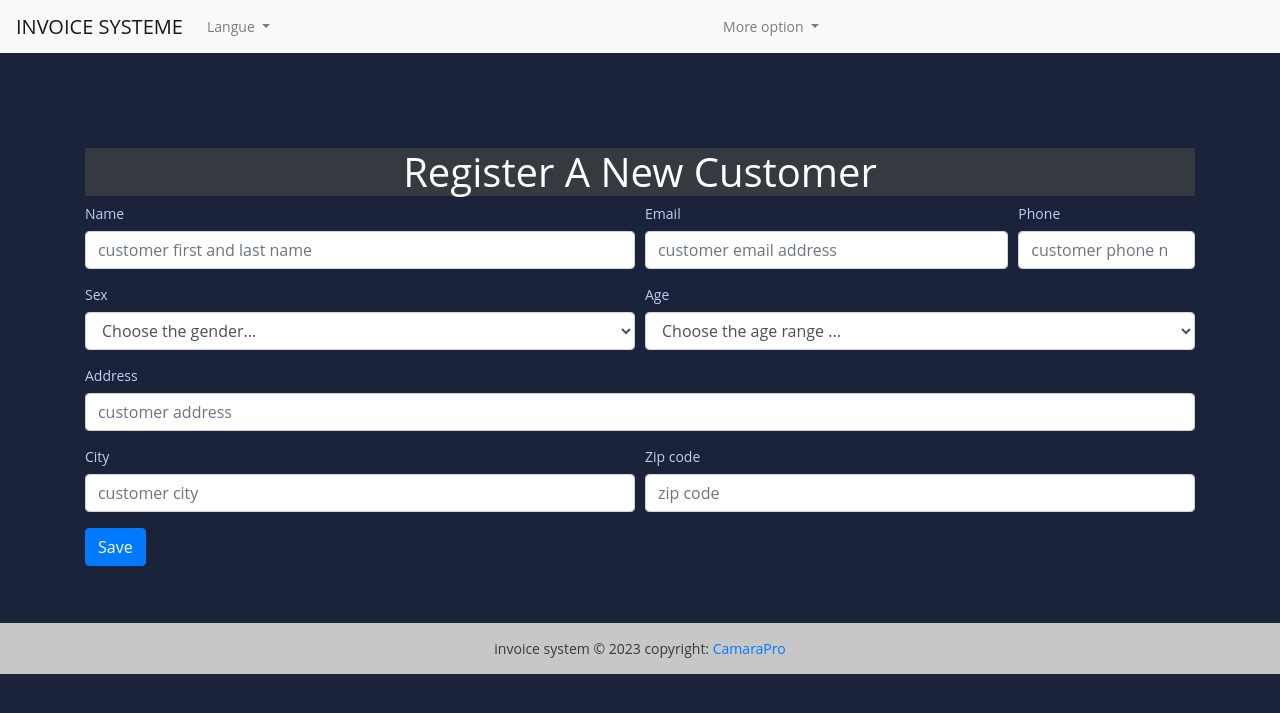
After one commit to CAMARAPRO/projet_django_facture, a Django app: page /add-customer in a window 1280 px wide. The commit adds this page. Shown: the top 713 px of the page. Run offline with Django 4.2, Linux system fonts and the light colour scheme.

Commit message:
feat: add new customer

```diff
--- a/fac_app/urls.py
+++ b/fac_app/urls.py
@@ -2,5 +2,6 @@ from django.urls import path
 from fac_app.views import *
 
 urlpatterns = [
-    path('',HomeView.as_view(), name='home')
+    path('',HomeView.as_view(), name='home'),
+    path('add-customer', AddCustomerView.as_view(), name='add-customer')
 ]
--- a/fac_app/views.py
+++ b/fac_app/views.py
@@ -1,4 +1,5 @@
 from django.shortcuts import render
+from django.contrib import messages
 from django.views import View
 from .models import*
 
@@ -20,3 +21,36 @@ class HomeView(View):
 
     def post(self, request, *args, **kwags):
         return render(request, self.templates_name, self.context)
+
+
+class AddCustomerView(View):
+    """  add new customer """
+
+    template_name = 'add_customer.html'
+    def get(self, request, *args, **kwargs):
+        return render(request, self.template_name)
+
+    def post(self, request, *args, **kwargs):
+        data = {
+            'name': request.POST.get('name'),
+            'email': request.POST.get('email'),
+            'phone': request.POST.get('phone'),
+            'address': request.POST.get('address'),
+            'sex': request.POST.get('sex'),
+            'age': request.POST.get('age'),
+            'city': request.POST.get('city'),
+            'zip_code': request.POST.get('zip'),
+            'save_by': request.user
+        }
+        try:
+            created = Customer.objects.create(**data)
+
+            if created:
+                messages.success(request, f"Customer {request.POST.get('name')} created successfuly.")
+            else:
+                messages.error(request, "Sorry, please try again the sent data is corrupt")
+
+        except Exception as e:
+            messages.error(request, f"Sorry our system is detecting the following issues {e}.")
+
+        return render(request, self.template_name)
--- /dev/null
+++ b/templates/add_customer.html
@@ -0,0 +1,71 @@
+{% extends "base.html" %}
+
+{% block content %}
+
+
+<br><br><br><br>
+
+<h1 class="text-capitalize text-center mx-10 bg-dark text-white">Register a new customer</h1>
+
+<form method="post">
+    {% csrf_token %}
+    <div class="form-row">
+        <div class="form-group col-md-6">
+            <label for="name">Name</label>
+            <input name="name" required type="text" class="form-control" id="name" placeholder="customer first and last name">
+        </div>
+
+        <div class="form-group col-md-4">
+            <label for="email">Email</label>
+            <input name="email" required type="email" class="form-control" id="email" placeholder="customer email address">
+        </div>
+
+        <div class="form-group col-md-2">
+            <label for="phone">Phone</label>
+            <input name="phone" required type="number" class="form-control" id="phone" placeholder="customer phone number">
+        </div>
+    </div>
+
+    <div class="form-row">
+        <div class="form-group col-md-6">
+            <label for="sex">Sex</label>
+            <select name="sex"class="form-control" required id="sex">
+                <option>Choose the gender...</option>
+                <option value="M">Male</option>
+                <option value="F">Feminine</option>
+            </select>
+        </div>
+
+        <div class="form-group col-md-6">
+            <label for="age">Age</label>
+            <select name="age"  class="form-control" required id="age">
+                <option>Choose the age range ...</option>
+                <option value="0-15">0-15</option>
+                <option value="15-25">0-25</option>
+            </select>
+        </div>
+    </div>
+
+    <div class="form-row">
+        <div class="form-group col-md-12">
+            <label for="address">Address</label>
+            <input type="text" name="address" class="form-control" required id="address" placeholder="customer address">
+        </div>
+    </div>
+
+        <div class="form-row">
+            <div class="form-group col-md-6">
+                <label for="city">City</label>
+                <input name="city" required type="text" class="form-control" id="city" placeholder="customer city">
+            </div>
+
+            <div class="form-group col-md-6">
+                <label for="zip">Zip code</label>
+                <input name="zip" required type="number" class="form-control" id="zip" placeholder="zip code">
+            </div>
+        </div>
+
+    <button type="submit" class="btn btn-primary">Save</button>
+</form>
+<br><br><br>
+{% endblock content %}
--- a/templates/base.html
+++ b/templates/base.html
@@ -45,7 +45,7 @@
                         More option
                       </a>
                       <div class="dropdown-menu">
-                        <a class="dropdown-item" href="#">Add customer</a>
+                        <a class="dropdown-item" href="{% url 'add-customer'%}">Add customer</a>
                         <a class="dropdown-item" href="#">Add admin</a>
                         <div class="dropdown-divider"></div>
                         <a class="dropdown-item" href="#">statistic</a>
@@ -59,6 +59,20 @@
                 </div>
               </nav>
         </header>
+        <div class="container">
+          <div class="wrapper">
+            <br>
+            {% for message in messages%}
+            <div class="alert {{message.tags}} alert-dismissible " role="alert">
+              <button type="button" class="close" data-dismiss="alert" aria-label="Close">
+                <span aria-hidden="true">&times;</span>
+              </button>
+              {{message|safe}}
+            </div>
+            {%endfor%}
+          </div>
+        </div>
+
     <!-- endheader -->
 
         <div class="container">
--- a/templates/index.html
+++ b/templates/index.html
@@ -15,7 +15,7 @@
       <span class="badge text-bg-secondary"></span>
    </a>
 
-   <a href="" class="btn col-md-4 btn-primary">
+   <a href="{% url 'add-customer'%}" class="btn col-md-4 btn-primary">
        Register a new customer<span class="badge text-bg-secondary"></span>
    </a>
 
```
Also changed, not shown: db.sqlite3.
